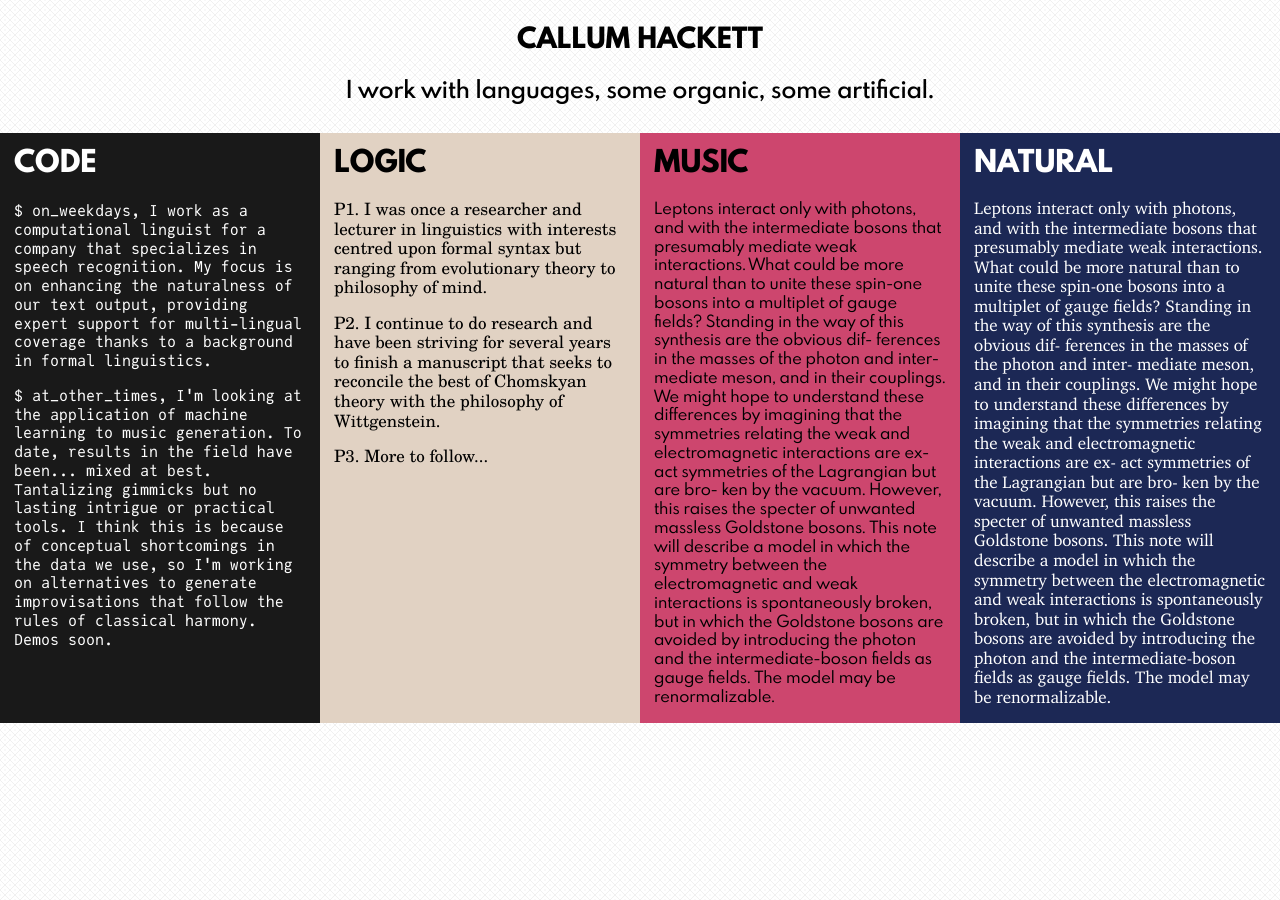
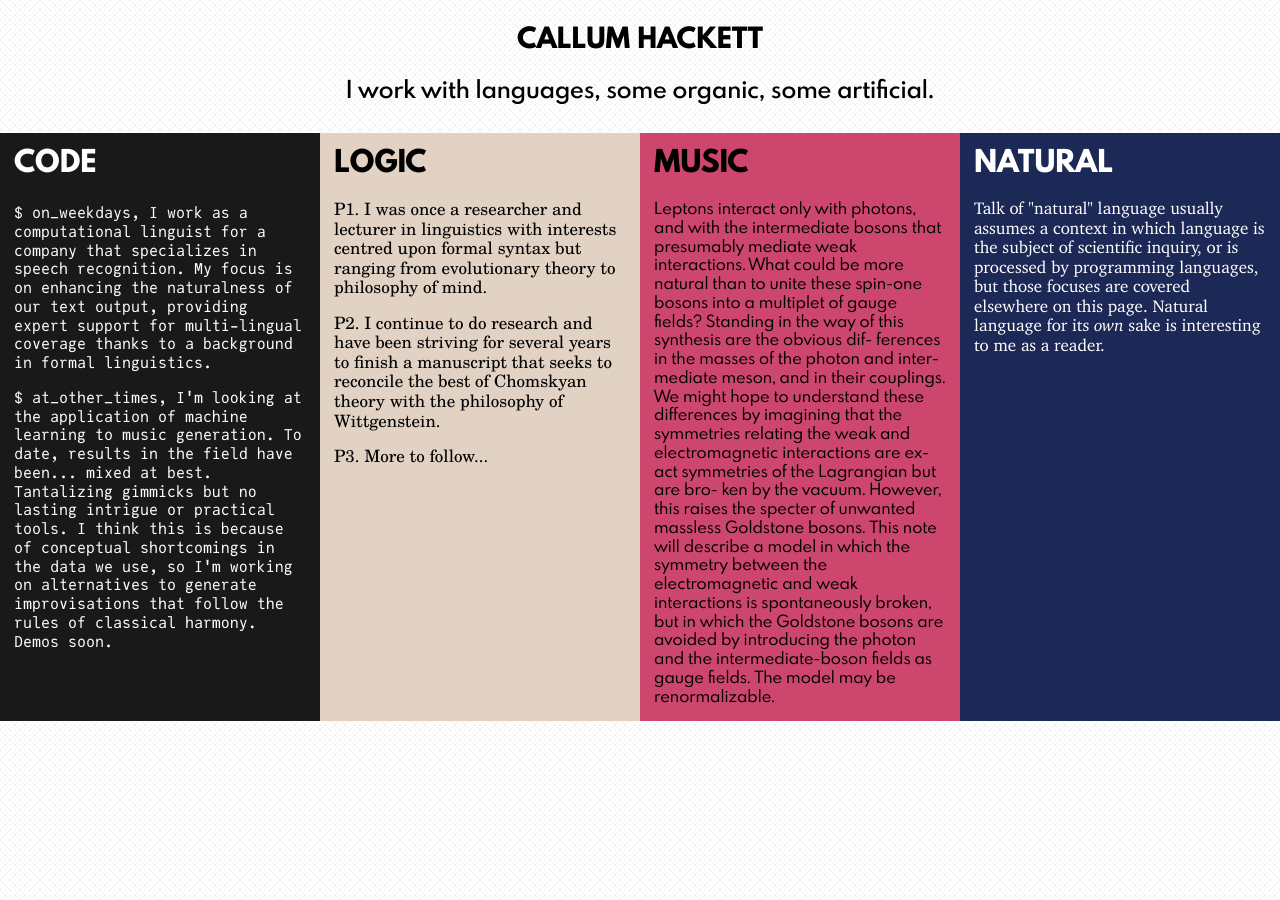
Before and after one commit to callumhackett/callumhackett.github.io, a Jekyll site: the page index.html, which Jekyll copies as it is, in a window 1280 px wide. Built offline with Jekyll 4.4.1, drawn with Linux system fonts in a browser that asks for light colours.

Commit message:
content updates

```diff
--- a/index.html
+++ b/index.html
@@ -16,7 +16,7 @@
         <div class="front-table">
             <div class="code-block">
                 <h2>CODE</h2>
-                <p style="margin-top:20px !important;">$ on_weekdays, I work as a computational linguist for a company that specializes in speech recognition. My focus is on enhancing the naturalness of our text output, providing expert support for multi-lingual coverage thanks to a background in formal linguistics.</p>
+                <p style="margin-top:22px !important;">$ on_weekdays, I work as a computational linguist for a company that specializes in speech recognition. My focus is on enhancing the naturalness of our text output, providing expert support for multi-lingual coverage thanks to a background in formal linguistics.</p>
                 <p>$ at_other_times, I'm looking at the application of machine learning to music generation. To date, results in the field have been... mixed at best. Tantalizing gimmicks but no lasting intrigue or practical tools. I think this is because of conceptual shortcomings in the data we use, so I'm working on alternatives to generate improvisations that follow the rules of classical harmony. Demos soon.</p>
             </div>
             <div class="logic-block">
@@ -31,7 +31,7 @@
             </div>
             <div class="natural-block">
                 <h2>NATURAL</h2>
-                <p>Leptons interact only with photons, and with the intermediate bosons that presumably mediate weak interactions. What could be more natural than to unite these spin-one bosons into a multiplet of gauge fields? Standing in the way of this synthesis are the obvious dif- ferences in the masses of the photon and inter- mediate meson, and in their couplings. We might hope to understand these differences by imagining that the symmetries relating the weak and electromagnetic interactions are ex- act symmetries of the Lagrangian but are bro- ken by the vacuum. However, this raises the specter of unwanted massless Goldstone bosons. This note will describe a model in which the symmetry between the electromagnetic and weak interactions is spontaneously broken, but in which the Goldstone bosons are avoided by introducing the photon and the intermediate-boson fields as gauge fields. The model may be renormalizable.</p>
+                <p>Talk of "natural" language usually assumes a context in which language is the subject of scientific inquiry, or is processed by programming languages, but those focuses are covered elsewhere on this page. Natural language for its <em>own</em> sake is interesting to me as a reader.</p>
             </div>
         </div>
     </body>
```
